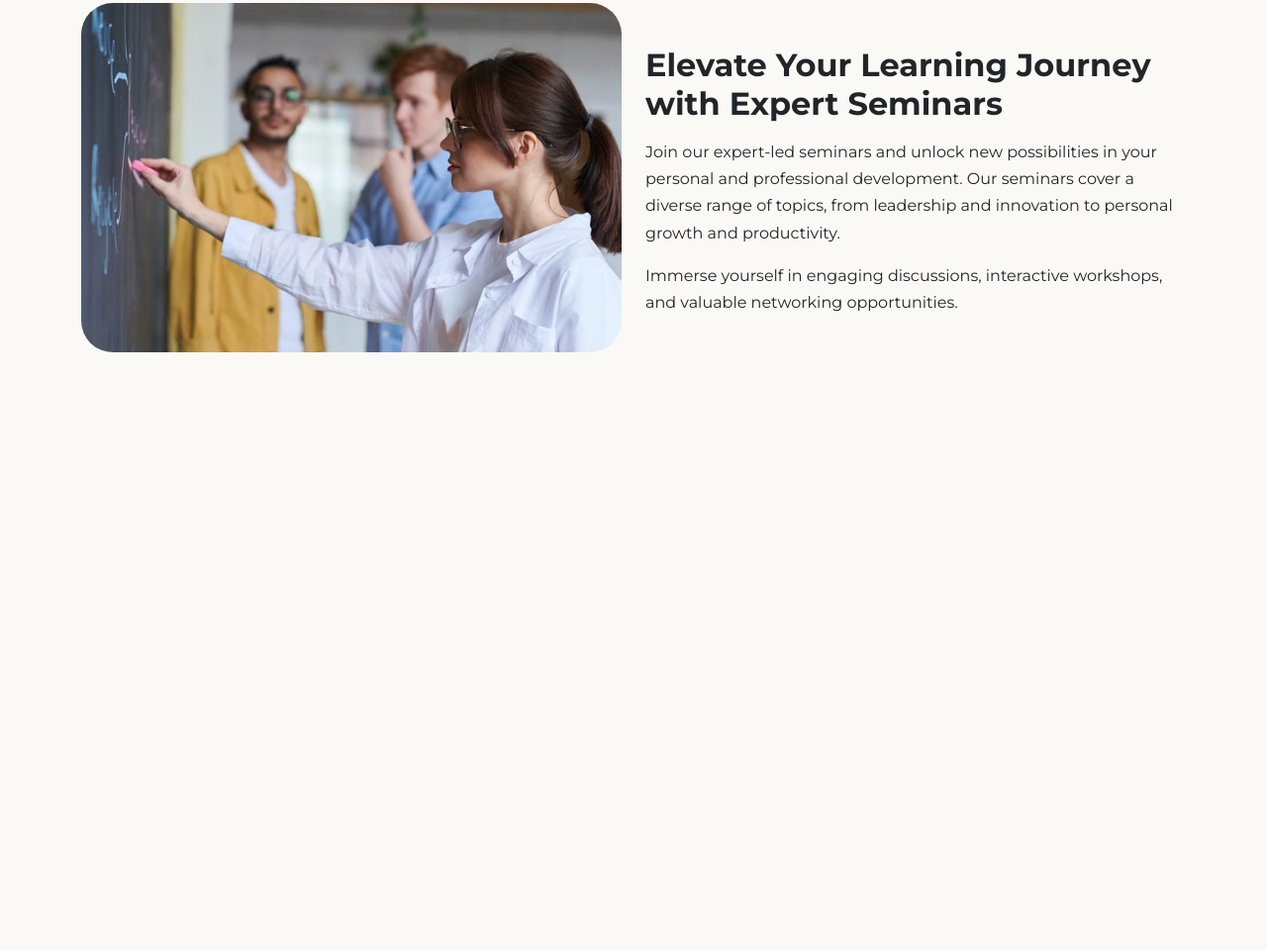
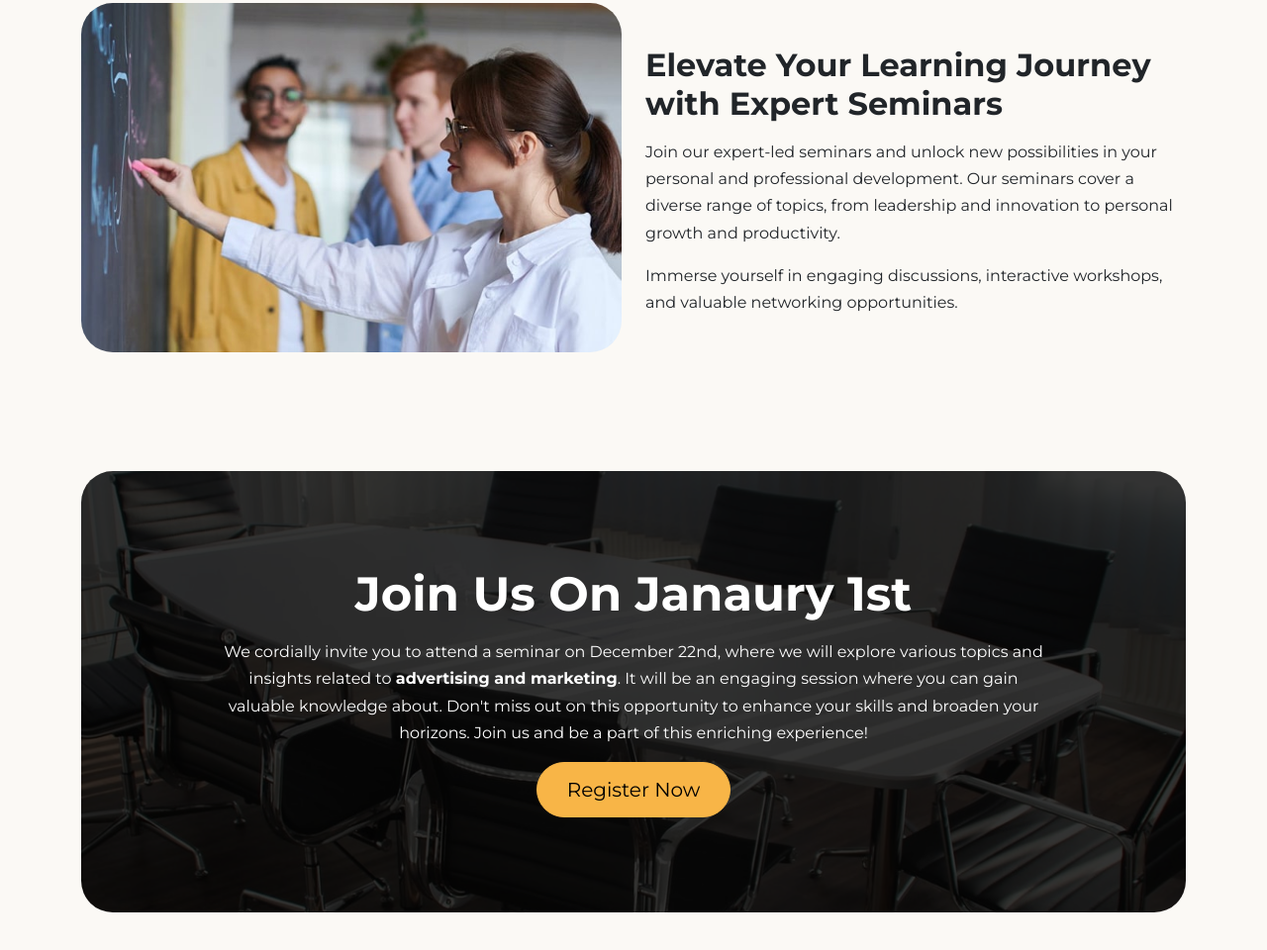
Before and after one commit to JunaidQureshi05/corso, a website: page index.html in a window 1280 px wide. Shown: the part 3665-4625 px from the top of the page at 99% size. Before the commit the page ends 4141 px from the top, so only its background shows below. Drawn offline with nearby package versions, Linux system fonts and the light colour scheme; files that its build step writes are made by us from their sources.

Commit message:
invitation section

```diff
--- a/index.html
+++ b/index.html
@@ -470,6 +470,33 @@
         </div>
       </div>
     </div>
+
+    <!-- Invitation -->
+    <section class="invitation mb-5 bg-light">
+      <div class="container">
+        <div class="row">
+          <div class="col-12">
+            <div class="invitation-bg text-center py-6 rounded-5">
+              <div class="text-white w-75 m-auto">
+                <h2 class="display-5 fw-bold">Join Us On Janaury 1st</h2>
+                <p>
+                  We cordially invite you to attend a seminar on December 22nd,
+                  where we will explore various topics and insights related to
+                  <strong>advertising and marketing</strong>. It will be an
+                  engaging session where you can gain valuable knowledge about.
+                  Don't miss out on this opportunity to enhance your skills and
+                  broaden your horizons. Join us and be a part of this enriching
+                  experience!
+                </p>
+                <a href="#register" class="btn btn-primary btn-lg">
+                  Register Now
+                </a>
+              </div>
+            </div>
+          </div>
+        </div>
+      </div>
+    </section>
     <script src="js/bootstrap.bundle.min.js"></script>
     <script src="js/script.js"></script>
   </body>
--- a/scss/styles.scss
+++ b/scss/styles.scss
@@ -13,3 +13,12 @@ nav {
 .slide {
   width: 75%;
 }
+.invitation-bg {
+  background: linear-gradient(
+      to bottom right,
+      rgba(0, 0, 0, 0.8),
+      rgba(0, 0, 0, 0.8)
+    ),
+    url("../images/invitation-background.jpg") center center no-repeat;
+  background-size: cover;
+}
```
